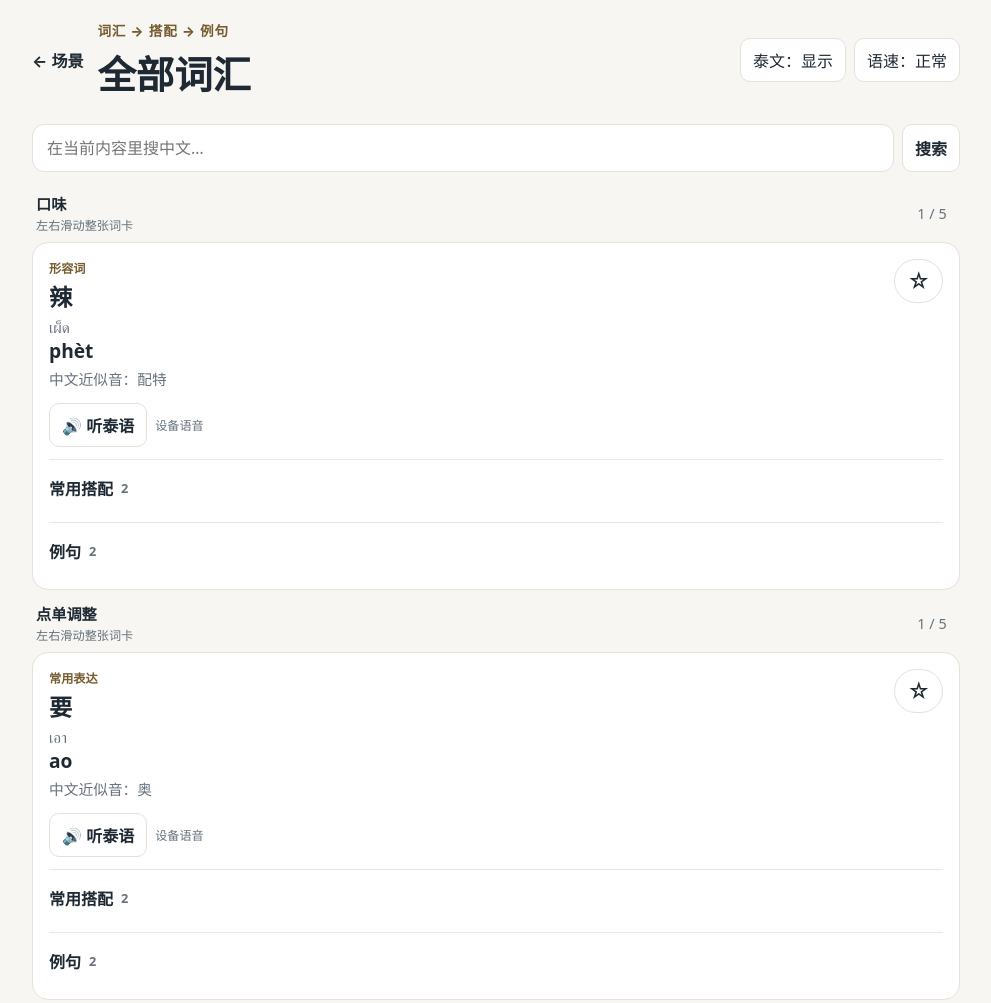
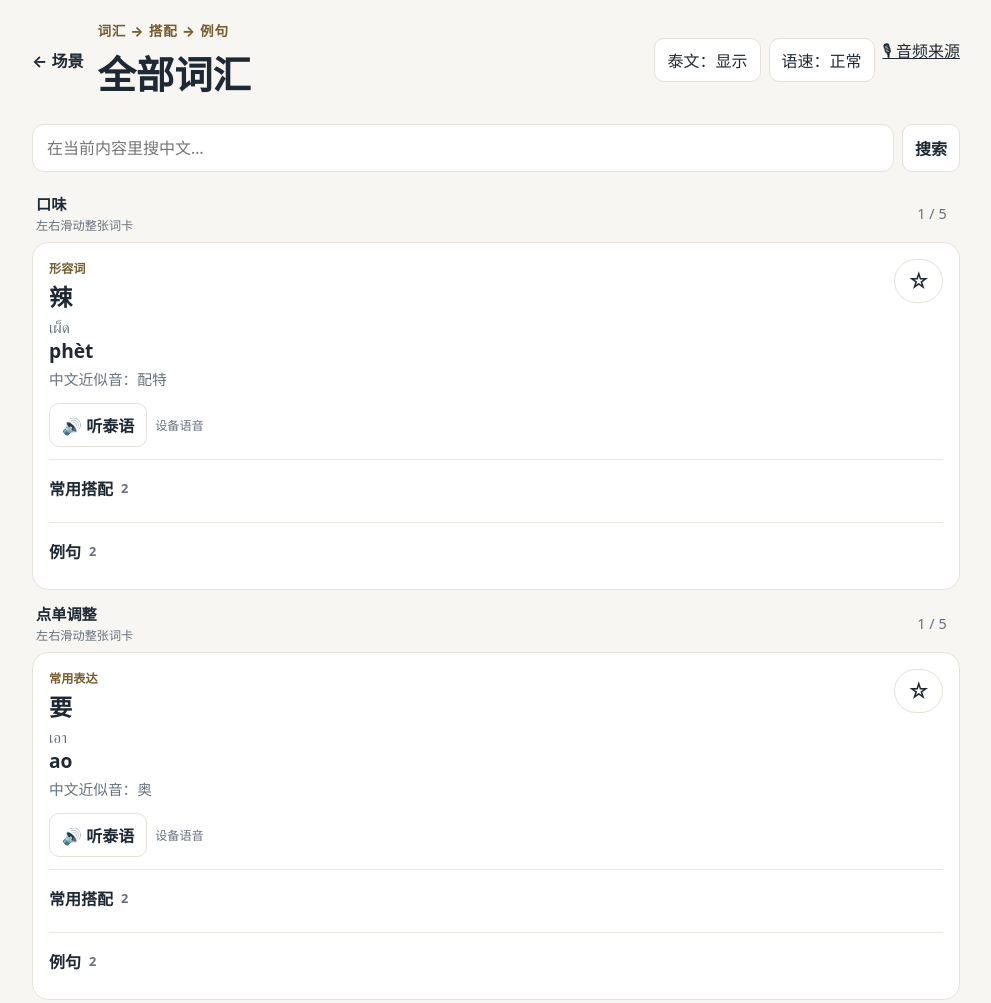
Before and after one commit to succuvivi/english-deep-talk-plan, a website with bundled scripts: page thai/learn.html in a window 1280 px wide. Shown: the top 1003 px of the page, without its empty margins (144-1135 px from the left). Built offline with nearby package versions, Linux system fonts and the light colour scheme.

Commit message:
feat: link Thai audio attribution

```diff
--- a/thai/learn.html
+++ b/thai/learn.html
@@ -17,6 +17,7 @@
     <div class="top-actions">
       <button type="button" data-action="toggle-thai">泰文：显示</button>
       <button type="button" data-action="toggle-speed">语速：正常</button>
+      <a class="audio-sources-link" href="audio-sources.html">🎙 音频来源</a>
     </div>
   </header>
 
```
